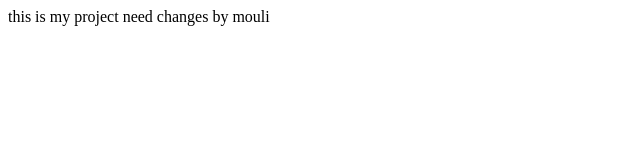
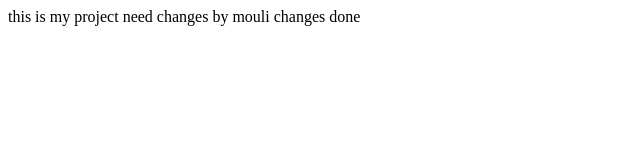
Before and after one commit to Saichandra-22/git4, a plain HTML site: page index.html in a window 1280 px wide. Shown: the whole page, without its empty margins (0-640 px from the left). Drawn offline with Linux system fonts and the light colour scheme.

Commit message:
new changes

```diff
--- a/index.html
+++ b/index.html
@@ -8,5 +8,6 @@
 <body>
     this is my project
     need changes by mouli
+    changes done
 </body>
 </html>
```
